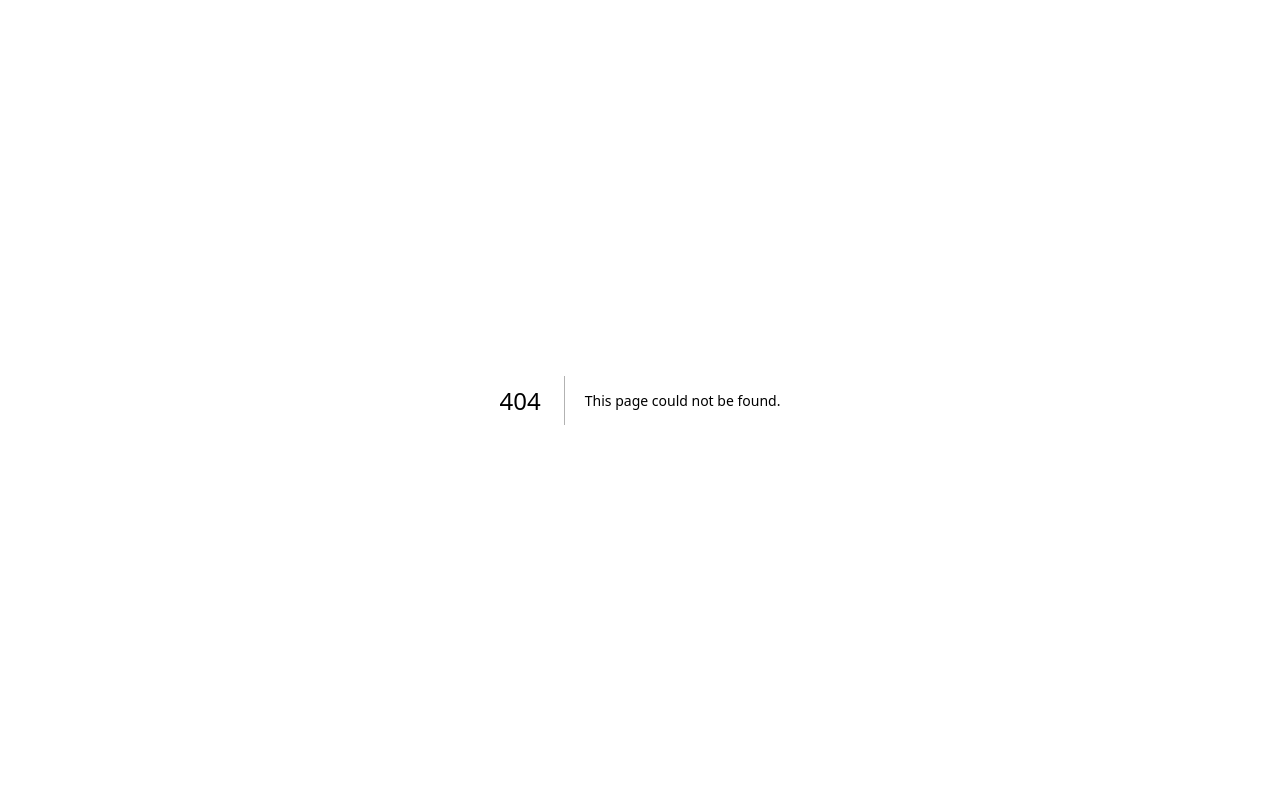
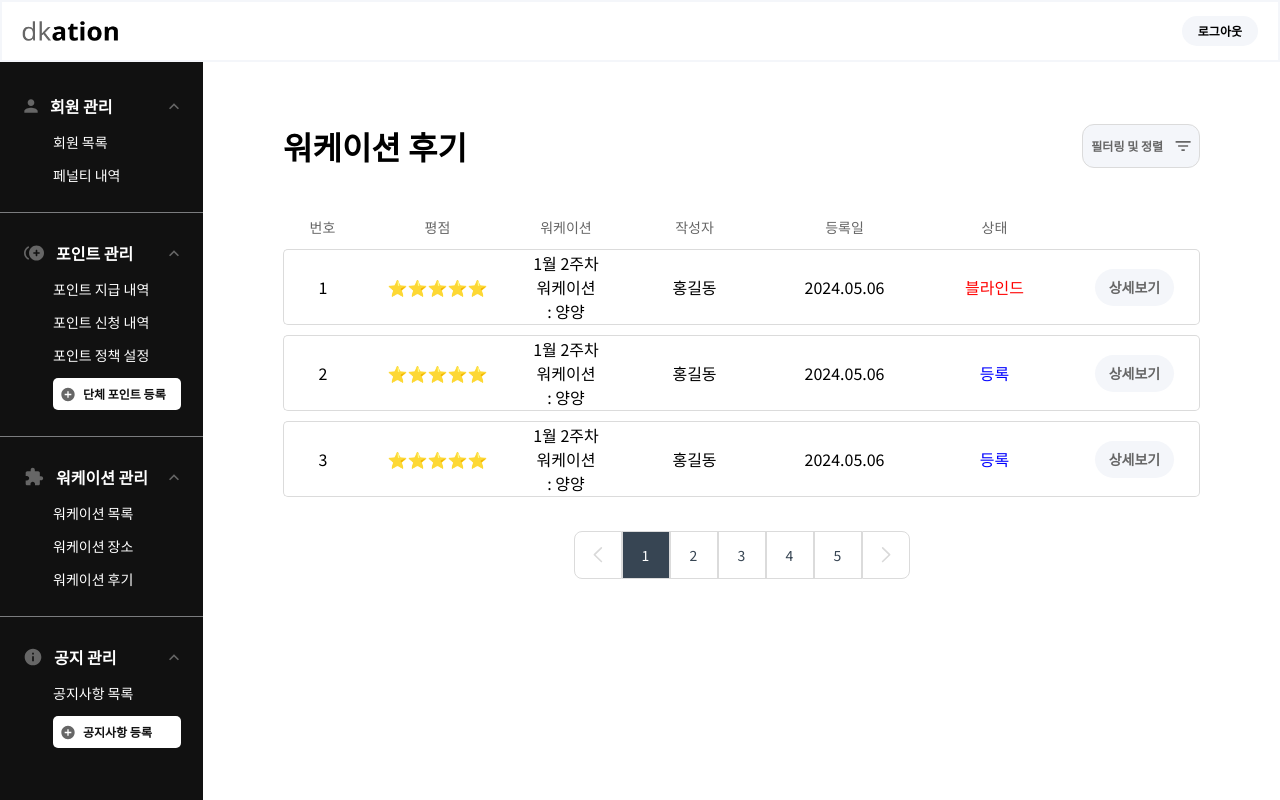
Before and after one commit to TEAM-MONGDOL/dkation-fe, a Next.js app: page /admin/workation/reviews in a window 1280 px wide. Before the commit this address had no page. Built offline with nearby package versions, Linux system fonts and the light colour scheme.

Commit message:
feat: 워케이션 후기 목록 페이지 생성

```diff
--- /dev/null
+++ b/src/app/(route)/admin/workation/layout.tsx
@@ -0,0 +1,21 @@
+import NavBarContainer from '@/_components/common/containers/NavBarContainer';
+import HeaderModule from '@/_components/common/modules/HeaderModule';
+import { ReactNode } from 'react';
+
+interface Props {
+  children: ReactNode;
+}
+
+const AdminWorkationLayout = ({ children }: Props) => {
+  return (
+    <div className="flex flex-col h-screen">
+      <HeaderModule />
+      <div className="grow flex">
+        <NavBarContainer />
+        <main className="flex-1 px-20 py-15">{children}</main>
+      </div>
+    </div>
+  );
+};
+
+export default AdminWorkationLayout;
--- /dev/null
+++ b/src/app/(route)/admin/workation/reviews/page.tsx
@@ -0,0 +1,76 @@
+'use client';
+
+import TitleBarModule from '@/_components/common/modules/TitleBarModule';
+import FilteringButtonAtom from '@/_components/common/atoms/FilteringButtonAtom';
+import { useState } from 'react';
+import TableContainer from '@/_components/common/containers/TableContainer';
+import { useRouter } from 'next/navigation';
+import PaginationModule from '@/_components/common/modules/PaginationModule';
+
+const headers = [
+  { title: '번호', width: '60px' },
+  { title: '평점', width: '150px' },
+  { title: '워케이션', flexGrow: true },
+  { title: '작성자', width: '150px' },
+  { title: '등록일', width: '150px' },
+  { title: '상태', width: '150px' },
+  { title: '', width: '150px' },
+];
+
+const data = [
+  {
+    id: 1,
+    평점: '⭐⭐⭐⭐⭐',
+    워케이션: '1월 2주차 워케이션 : 양양',
+    작성자: '홍길동',
+    등록일: '2024.05.06',
+    상태: { text: '블라인드', color: 'red' },
+  },
+  {
+    id: 2,
+    평점: '⭐⭐⭐⭐⭐',
+    워케이션: '1월 2주차 워케이션 : 양양',
+    작성자: '홍길동',
+    등록일: '2024.05.06',
+    상태: { text: '등록', color: 'blue' },
+  },
+  {
+    id: 3,
+    평점: '⭐⭐⭐⭐⭐',
+    워케이션: '1월 2주차 워케이션 : 양양',
+    작성자: '홍길동',
+    등록일: '2024.05.06',
+    상태: { text: '등록', color: 'blue' },
+  },
+];
+
+const AdminWorkationReviewsPage = () => {
+  const [isFilteringBarOpen, setIsFilteringBarOpen] = useState(false);
+  const router = useRouter();
+  const onClickRowDetail = (id: number) => {
+    router.push(`/admin/workation/reviews/${id}`);
+  };
+  const handleFilteringBar = () => {
+    setIsFilteringBarOpen(true);
+  };
+  return (
+    <div className="flex flex-col">
+      <div className="flex justify-between items-center mb-9">
+        <TitleBarModule title="워케이션 후기" />
+        <FilteringButtonAtom onClick={handleFilteringBar} />
+      </div>
+      <TableContainer
+        headers={headers}
+        data={data.map((item) => ({
+          ...item,
+          '': { onClick: () => onClickRowDetail(item.id) },
+        }))}
+      />
+      <div className="flex justify-center mt-6">
+        <PaginationModule />
+      </div>
+    </div>
+  );
+};
+
+export default AdminWorkationReviewsPage;
```
